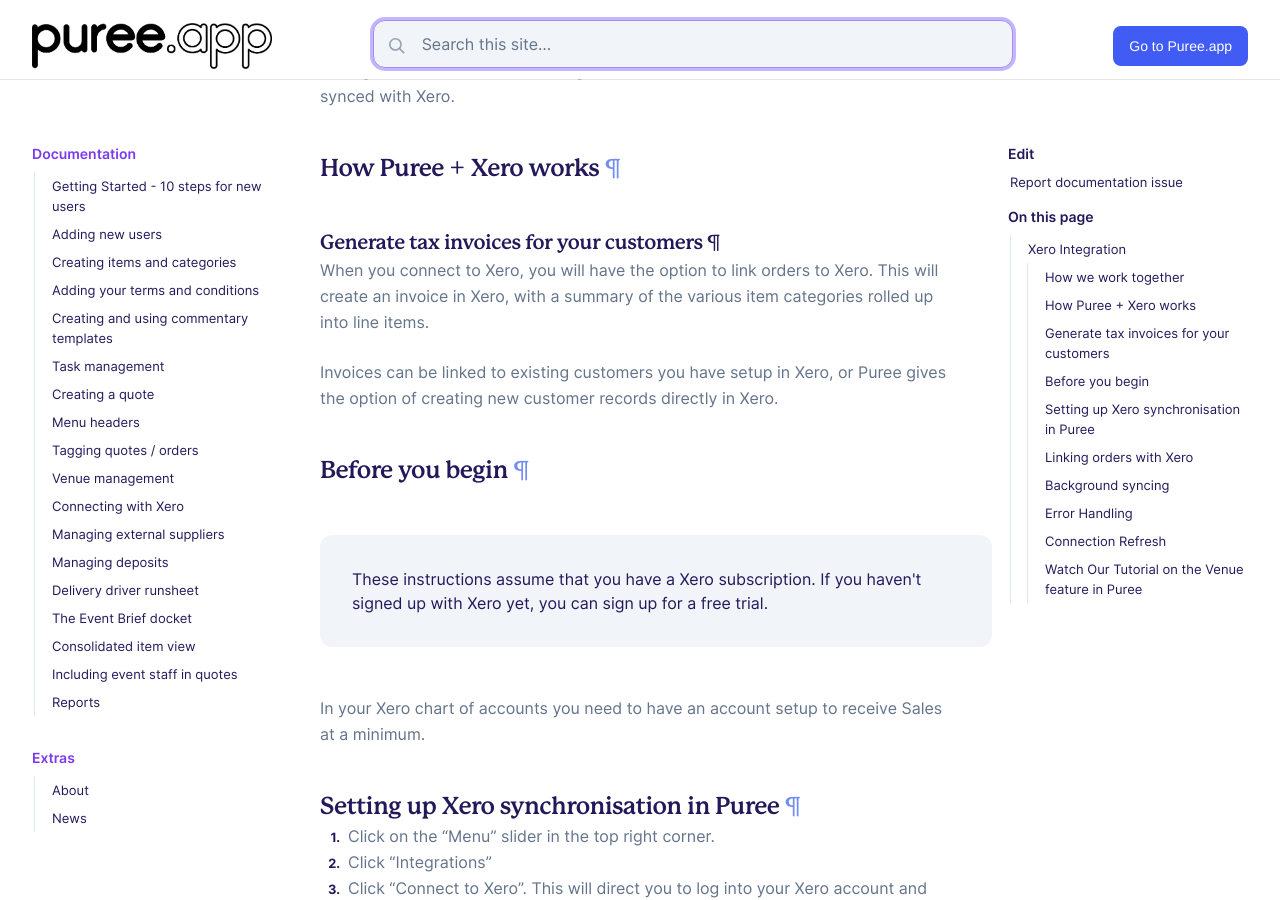
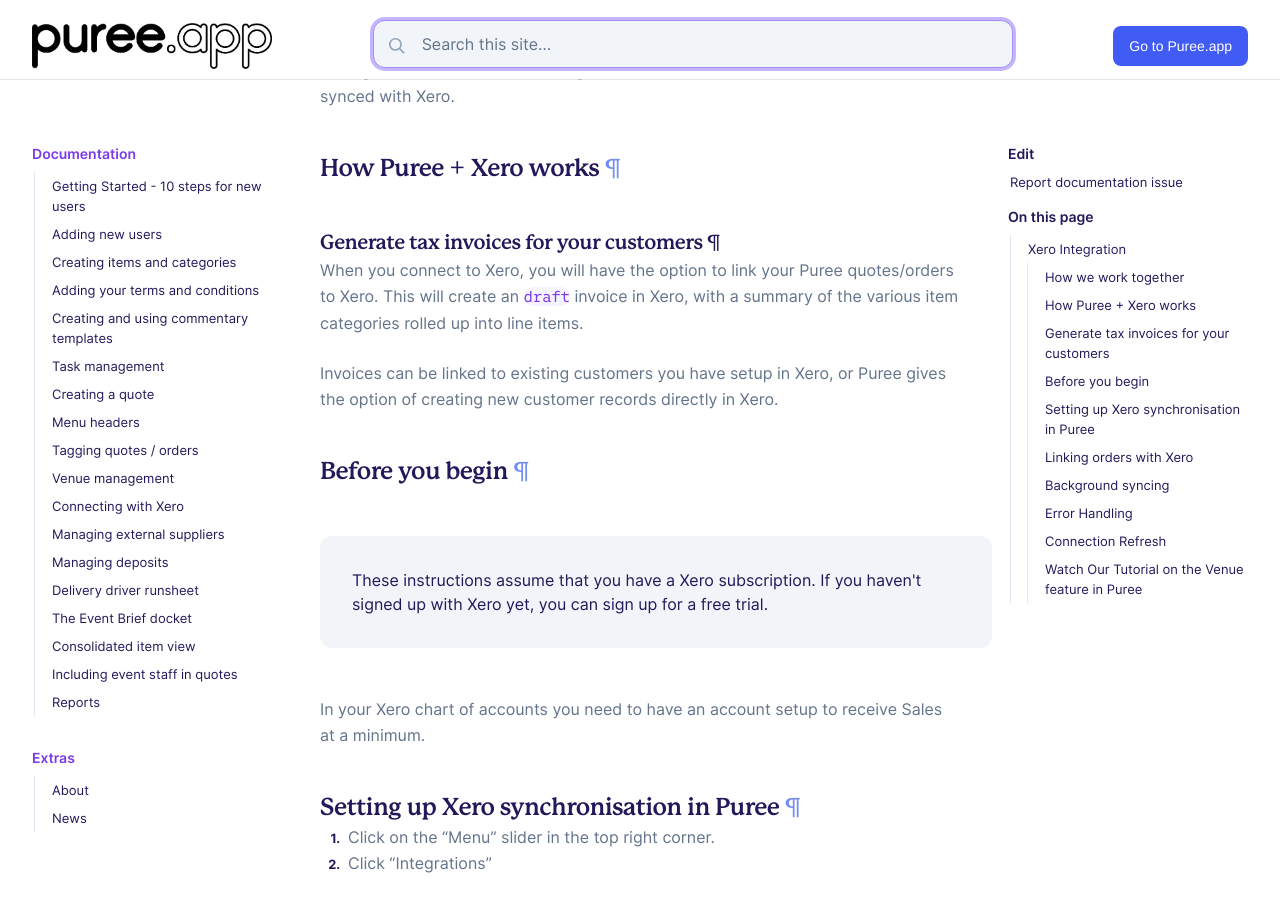
Before and after one commit to puree-catering/puree-catering.github.io, a Jekyll site: the page built from _docs/xero.md, in a window 1280 px wide and 900 px high, scrolled down 562 px. Built offline with Jekyll 4.4.1, drawn with Linux system fonts in a browser that asks for light colours.

Commit message:
xero screenshots

```diff
--- a/_docs/xero.md
+++ b/_docs/xero.md
@@ -16,8 +16,7 @@ Quotes or orders created in Puree can be synced with Xero.
 
 ### Generate tax invoices for your customers
 
-When you connect to Xero, you will have the option to link orders to Xero. This will create an invoice in Xero, with
-a summary of the various item categories rolled up into line items.
+When you connect to Xero, you will have the option to link your Puree quotes/orders to Xero. This will create an `draft` invoice in Xero, with a summary of the various item categories rolled up into line items.
 
 Invoices can be linked to existing customers you have setup in Xero, or Puree gives the option of creating new customer
 records directly in Xero.
@@ -33,6 +32,9 @@ In your Xero chart of accounts you need to have an account setup to receive Sale
 
 1. Click on the "Menu" slider in the top right corner.
 1. Click "Integrations"
+
+{% include image.html image='xero_2.png' %}
+
 1. Click "Connect to Xero". This will direct you to log into your Xero account and authorise access to Puree. You'll be
    redirected back to Puree when you're finished.
 1. Setup your Puree settings:
```
Also changed, not shown: assets/img/Xero_1.png (added), assets/img/Xero_2.png (added), assets/img/Xero_3.png (added), assets/img/Xero_4.png (added), assets/img/Xero_5.png (added).
